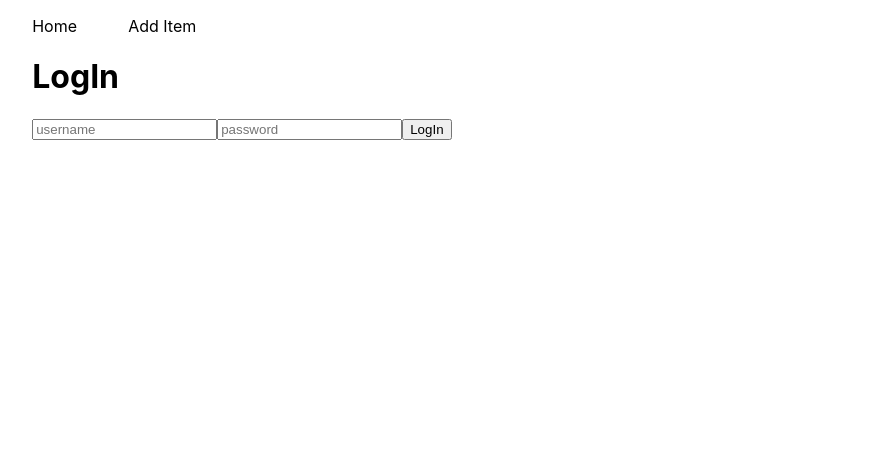
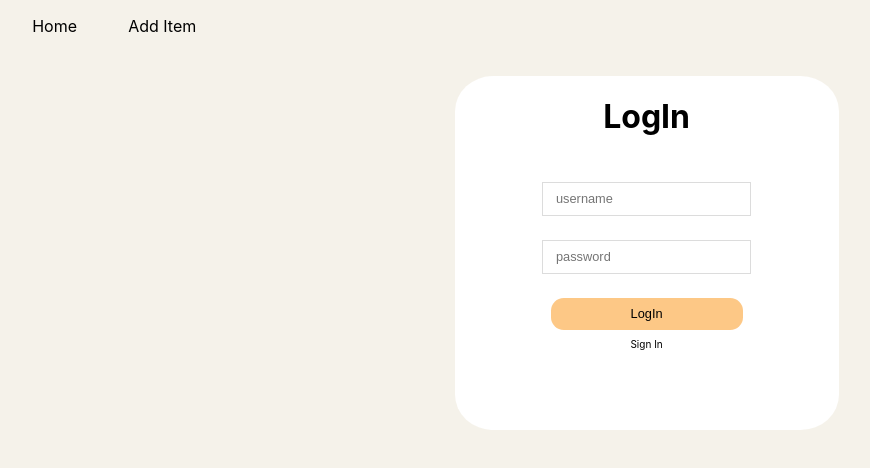
Before and after one commit to ahmadgabariin/auction, a React (Create React App) app: page / in a window 1280 px wide. Shown: the top 468 px of the page, without its empty margins (19-889 px from the left). Built offline with nearby package versions, Linux system fonts and the light colour scheme.

Commit message:
css added

```diff
--- a/src/components/Container/Container.js
+++ b/src/components/Container/Container.js
@@ -13,7 +13,6 @@ function Container() {
         <Routes>
           <Route path="/" element={<LogIn />} />
           <Route path="/mainPage" element={<MainPage />} />
-
           <Route path="/additem" element={<AddItem />} />
         </Routes>
       </BrowserRouter>
--- /dev/null
+++ b/src/components/LogIn/LogIn.css
@@ -0,0 +1,52 @@
+.login-container {
+    display: grid;
+    height: 80vh;
+    justify-items: center;
+}
+
+.nested-login-container {
+    margin-top: 5vh;
+    display: grid;
+    row-gap: 3vh;
+    justify-items: center;
+    background-color: white ;
+    border-radius: 10%;
+    width: 30vw;
+    padding-bottom: 10vh ;
+}
+
+.input-login {
+    width: 15vw;
+    padding-left: 1vw;
+    padding-top: 0.5vh;
+    padding-bottom: 0.5vh;
+    height: 3vh;
+    font-size: 1vw;
+    border: 1px solid gainsboro;
+}
+
+.btn-login {
+    width: 15vw;
+    background-color: #FDC886;
+    border: none;
+    border-radius: 1vw;
+    height: 4vh;
+    font-size: 1vw;
+    cursor: pointer;
+}
+
+.btn-login-container {
+    width: 100%
+}
+
+.sign-in-txt-container{
+    font-size: x-small;
+    display: flex;
+    justify-content: center;
+    padding-top: 1vh;
+
+}
+
+.sing-in-txt {
+    cursor: pointer;
+}
--- a/src/components/LogIn/LogIn.js
+++ b/src/components/LogIn/LogIn.js
@@ -1,6 +1,7 @@
 import axios from "axios";
 import React, { useEffect, useState } from "react";
 import { Navigate } from "react-router-dom";
+import './LogIn.css'
 
 function LogIn(props) {
   const [username, setUsername] = useState("");
@@ -21,21 +22,31 @@ function LogIn(props) {
       });
   };
   return (
-    <div>
+    <div className="login-container" >
+      <div >
+        <div className="nested-login-container">
           <h1>LogIn</h1>
-      <div>
           <input
             placeholder="username"
+            className="input-login"
             onChange={(e) => setUsername(e.target.value)}
           />
           <input
+            className="input-login"
             placeholder="password"
             onChange={(e) => setPassword(e.target.value)}
           />
-        <button onClick={LogInHandler}>LogIn</button>
+          <div>
+          <button onClick={LogInHandler} className = {`btn-login`}>LogIn</button>
+          <div className="sign-in-txt-container">
+            <span className="sing-in-txt">Sign In</span>
+          </div>
+          </div>
+
         </div>
         <div>
           {logInStatus ? <Navigate to="/mainPage" replace={true} /> : null}
+        </div>
       </div>
     </div>
   );
--- a/src/components/MainPage/MainPage.css
+++ b/src/components/MainPage/MainPage.css
@@ -1,3 +1,6 @@
+body {
+    background-color:#F5F2EA ;
+}
 .main-page {
     margin-top: 4vh;
     display: grid;
@@ -7,7 +10,8 @@
 
 .inner-grid {
     background-color: red;
-
+    padding-left: 2vw;
+    padding-top: 2vh;
 }
 
 .side-bar-container {
--- a/src/components/MainPage/MainPage.js
+++ b/src/components/MainPage/MainPage.js
@@ -4,6 +4,7 @@ import Sidebar from "../Sidebar/Sidebar";
 import catagories from "../../categories.json";
 import "./MainPage.css";
 import axios from "axios";
+import { Login } from "@mui/icons-material";
 function MainPage() {
   // this function sends a req to the server to authenticate the user
   // every req from now on there should be a header x-access-token with the localStorage token item
@@ -21,6 +22,7 @@ function MainPage() {
 
   return (
     <div className="container-main-page">
+      <Login/>
       <Searchbar />
       <div className="main-page">
         <div className="inner-grid">adw</div>
```
Also changed, not shown: 1 other file (tests, documents, lock files or other folders). Lines whose indentation alone changed are shown as unchanged.
